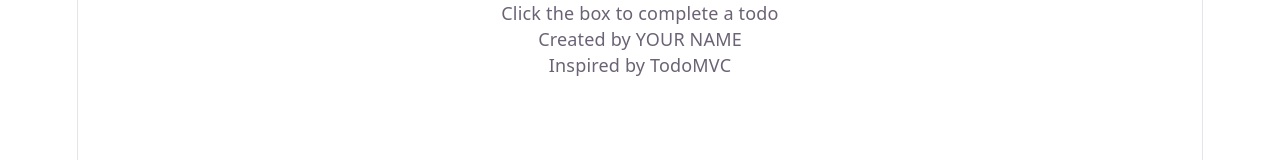
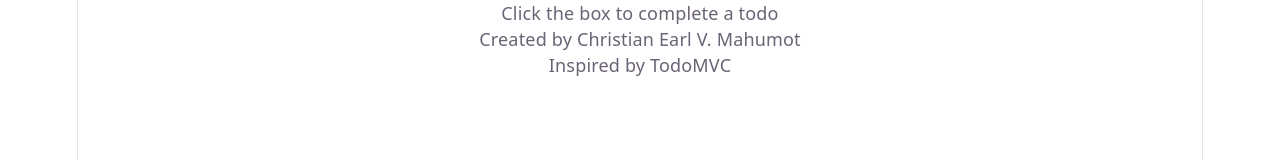
Before and after one commit to christianearlmahumot/csit340-todomvc, a React (Vite) app: page / in a window 1280 px wide. Shown: the top 160 px of the page. Built offline with nearby package versions, Linux system fonts and the light colour scheme.

Commit message:
chore: replace YOUR NAME with Christian Earl V. Mahumot

```diff
--- a/src/App.jsx
+++ b/src/App.jsx
@@ -5,7 +5,7 @@ function App() {
   return (
     <div className="min-h-screen bg-[#f5f5f5] py-8 font-light text-[#111]">
       <Todos />
-      <Info name="YOUR NAME" />
+      <Info name="Christian Earl V. Mahumot" />
     </div>
   )
 }
```
